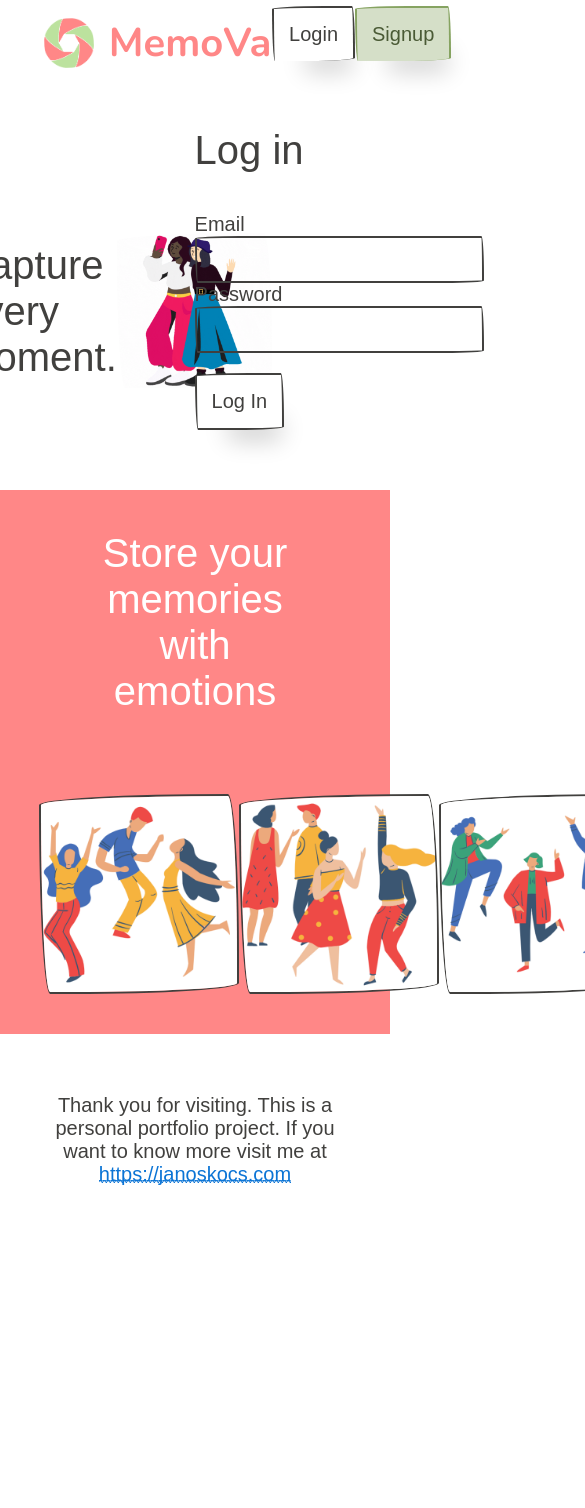
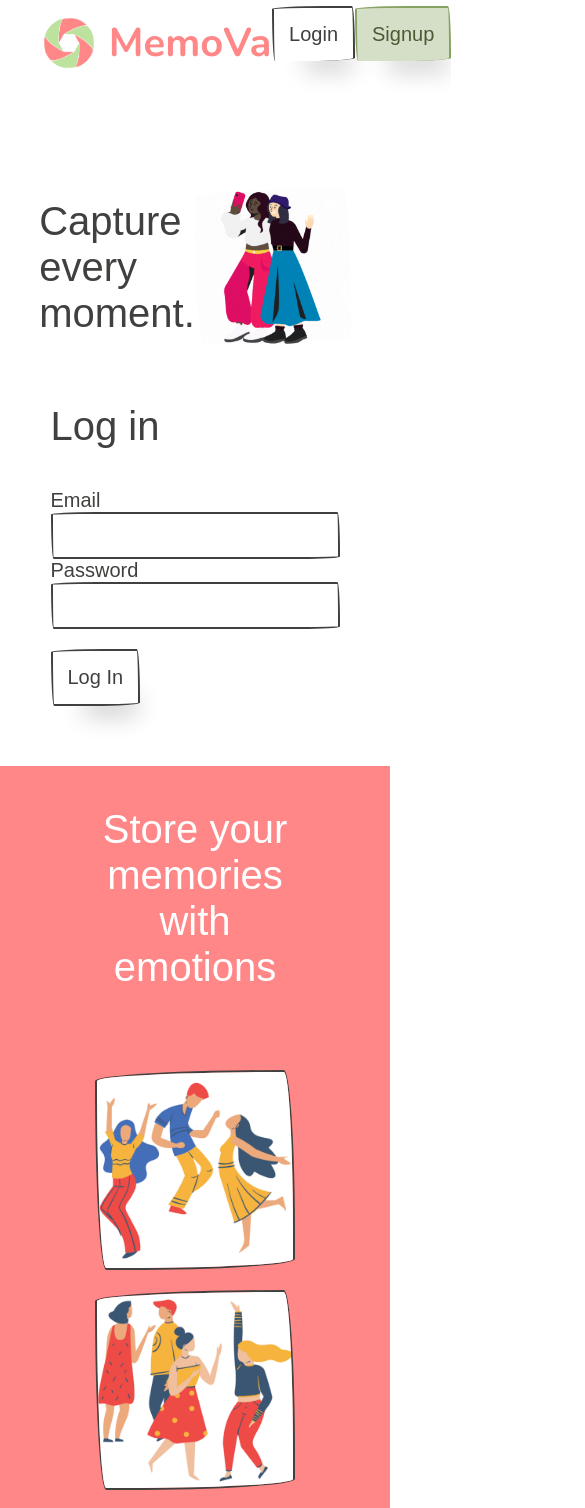
Before and after one commit to janoskocs/client-capstone, a React (Create React App) app: page /login in a window 390 px wide. Shown: the top 1508 px of the page, 585 px wide, since content can reach past the window. Before the commit the page ends 1246 px from the top, so only its background shows below. Built offline with nearby package versions, Linux system fonts and the light colour scheme; a web font is replaced by a local one.

Commit message:
Homepage responsive fix

```diff
--- a/src/pages/LogInPage/LogInPage.scss
+++ b/src/pages/LogInPage/LogInPage.scss
@@ -1,5 +1,6 @@
 @use "../../styles/variables" as *;
 @use "../../styles/mixins" as *;
+@use "../../styles/responsive" as *;
 
 .error {
   color: $primary-brand;
@@ -20,18 +21,28 @@
 .login {
   width: 80%;
   margin: 0 auto;
-  @include displayFlex(null, space-between, center);
+  @include displayFlex(null, space-between, center, wrap);
 }
 
 .login-form {
+  margin: 0 auto;
+
+  @include tablet {
+    margin: 0;
+  }
   &__btn {
     margin-top: 1rem;
   }
 }
 .hero {
+  margin: 0 auto;
   margin-top: 10vh;
   @include displayFlex(null, center, center);
   width: 50%;
+
+  @include tablet {
+    margin: 0;
+  }
 
   &__img {
     width: 15rem;
@@ -56,12 +67,12 @@
     padding: 2rem;
   }
   &__images {
-    display: flex;
-    justify-content: space-around;
+    @include displayFlex(null, space-around, center, wrap);
     padding-bottom: 2rem;
   }
 
   &__img {
+    margin-bottom: 1rem;
     width: 10rem;
   }
 }
```
